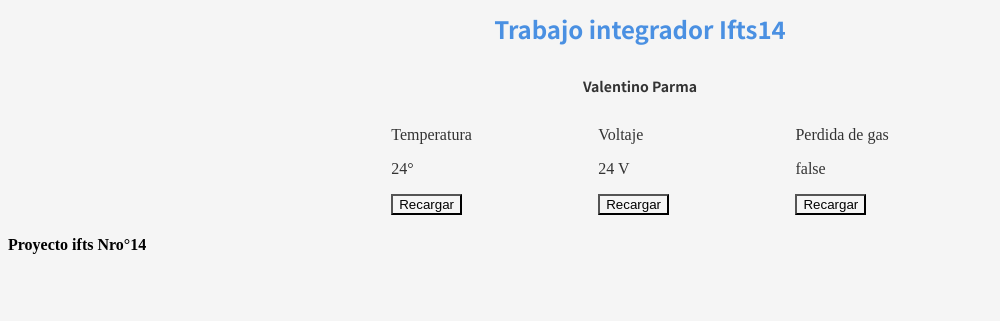
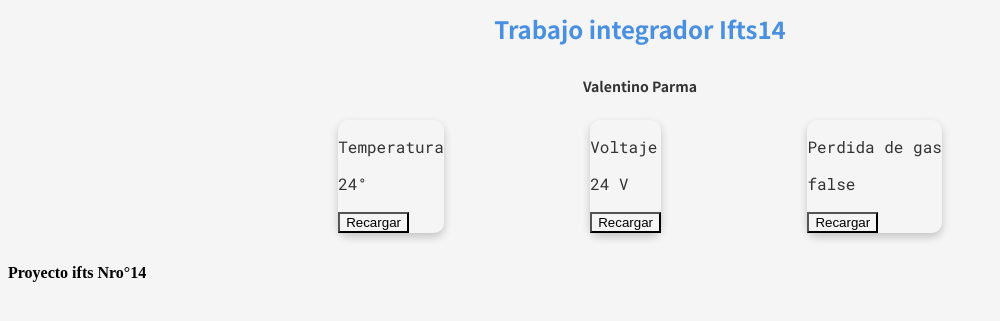
Before and after one commit to Valen989/pagina-its14, a website: page views/home.html in a window 1280 px wide. Shown: the part 191-512 px from the top of the page, without its empty margins (0-1000 px from the left). Drawn offline with Linux system fonts and the light colour scheme; a web font is replaced by a local one.

Commit message:
arregle lo de los botones

```diff
--- a/public/styles/styles.css
+++ b/public/styles/styles.css
@@ -72,4 +72,27 @@ background-color: var(--naranja);
     justify-content: center;
     gap: 10%;
     color: var(--gris-oscuro);
+    font-family: "Roboto Mono", serif;
+
 }
+
+.dato-1{
+    border-radius: 10px;
+    box-shadow: 0 4px 8px rgba(0, 0, 0, 0.2);
+    margin: 10px;
+
+}
+
+.dato-2{
+    border-radius: 10px;
+    box-shadow: 0 4px 8px rgba(0, 0, 0, 0.2);
+    margin: 10px;
+
+}
+
+.dato-3{
+    border-radius: 10px;
+    box-shadow: 0 4px 8px rgba(0, 0, 0, 0.2);
+    margin: 10px;
+
+}
--- a/views/home.html
+++ b/views/home.html
@@ -63,7 +63,7 @@
     </div>
     </main>
     <script>
-      async function recargarDatos() {
+      async function recargarDatos(tipo) {
         try {
           const response = await fetch('/apiRest/mediciones');
           const datos = await response.json();
```
